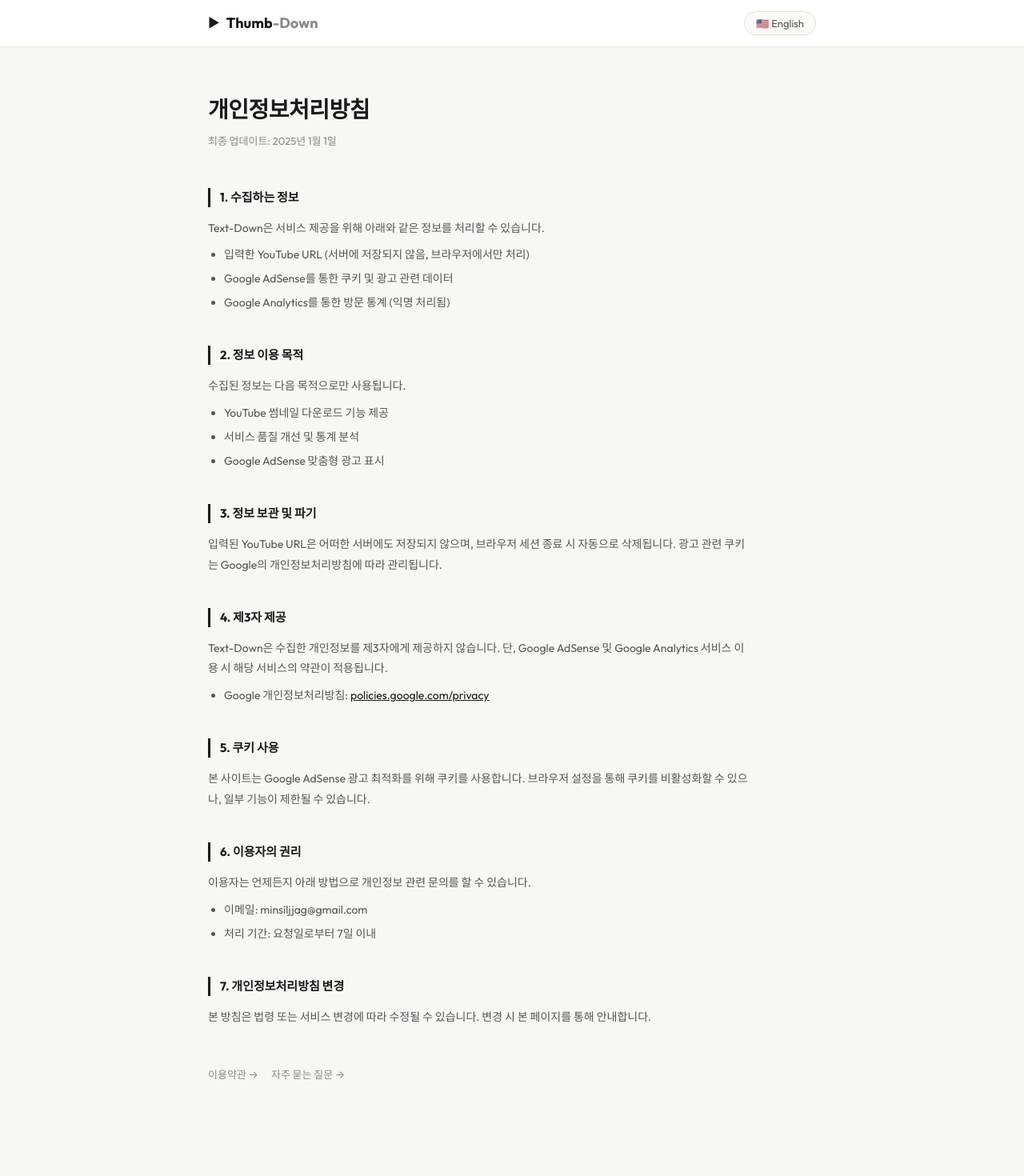
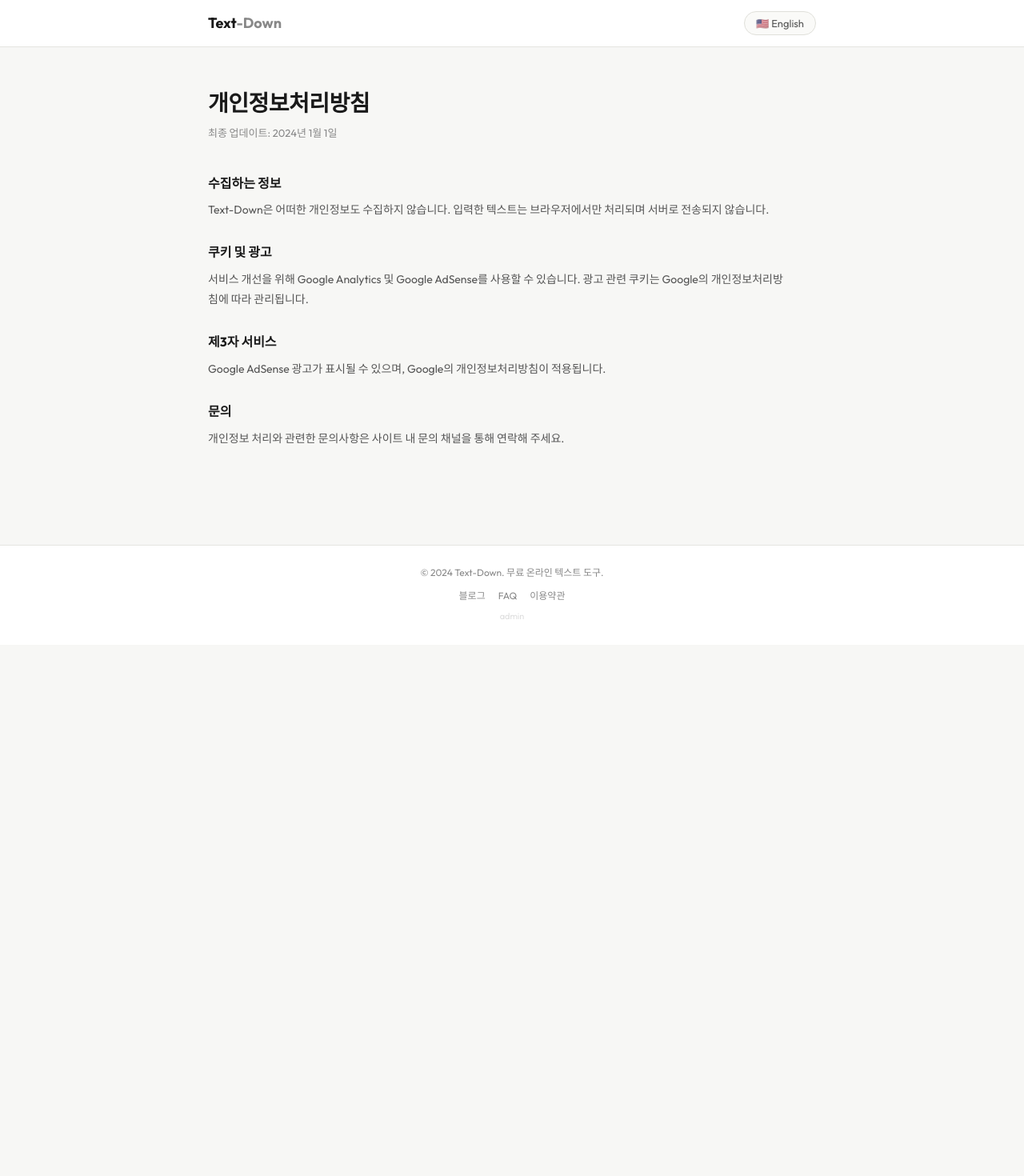
Before and after one commit to afterschoolrollbook/Text-Down, a Next.js app: page /privacy in a window 1280 px wide. Shown: the top 1470 px of the page at 80% size. After the commit the page ends 806 px from the top, so only its background shows below. Built offline with nearby package versions, Linux system fonts and the light colour scheme.

Commit message:
Add files via upload

```diff
--- a/pages/privacy.js
+++ b/pages/privacy.js
@@ -1,183 +1,67 @@
-import { useState, useEffect } from 'react'
+import { useState } from 'react'
 import Head from 'next/head'
 import Link from 'next/link'
 
-const CONTENT = {
+const META = {
   ko: {
-    metaTitle: '개인정보처리방침 | Text-Down',
-    metaDesc: 'Text-Down 개인정보처리방침 — 수집 정보, 이용 목적, 보관 기간을 안내합니다.',
-    title: '개인정보처리방침',
-    updated: '최종 업데이트: 2025년 1월 1일',
+    title: '개인정보처리방침 | Text-Down',
+    footer: '© 2024 Text-Down. 무료 온라인 텍스트 도구.',
+    langBtn: '🇺🇸 English',
+    heading: '개인정보처리방침',
+    updated: '최종 업데이트: 2024년 1월 1일',
     sections: [
-      {
-        title: '1. 수집하는 정보',
-        content: 'Text-Down은 서비스 제공을 위해 아래와 같은 정보를 처리할 수 있습니다.',
-        items: [
-          '입력한 YouTube URL (서버에 저장되지 않음, 브라우저에서만 처리)',
-          'Google AdSense를 통한 쿠키 및 광고 관련 데이터',
-          'Google Analytics를 통한 방문 통계 (익명 처리됨)',
-        ],
-      },
-      {
-        title: '2. 정보 이용 목적',
-        content: '수집된 정보는 다음 목적으로만 사용됩니다.',
-        items: [
-          'YouTube 썸네일 다운로드 기능 제공',
-          '서비스 품질 개선 및 통계 분석',
-          'Google AdSense 맞춤형 광고 표시',
-        ],
-      },
-      {
-        title: '3. 정보 보관 및 파기',
-        content: '입력된 YouTube URL은 어떠한 서버에도 저장되지 않으며, 브라우저 세션 종료 시 자동으로 삭제됩니다. 광고 관련 쿠키는 Google의 개인정보처리방침에 따라 관리됩니다.',
-      },
-      {
-        title: '4. 제3자 제공',
-        content: 'Text-Down은 수집한 개인정보를 제3자에게 제공하지 않습니다. 단, Google AdSense 및 Google Analytics 서비스 이용 시 해당 서비스의 약관이 적용됩니다.',
-        items: ['Google 개인정보처리방침: policies.google.com/privacy'],
-      },
-      {
-        title: '5. 쿠키 사용',
-        content: '본 사이트는 Google AdSense 광고 최적화를 위해 쿠키를 사용합니다. 브라우저 설정을 통해 쿠키를 비활성화할 수 있으나, 일부 기능이 제한될 수 있습니다.',
-      },
-      {
-        title: '6. 이용자의 권리',
-        content: '이용자는 언제든지 아래 방법으로 개인정보 관련 문의를 할 수 있습니다.',
-        items: ['이메일: minsiljjag@gmail.com', '처리 기간: 요청일로부터 7일 이내'],
-      },
-      {
-        title: '7. 개인정보처리방침 변경',
-        content: '본 방침은 법령 또는 서비스 변경에 따라 수정될 수 있습니다. 변경 시 본 페이지를 통해 안내합니다.',
-      },
+      { title: '수집하는 정보', content: 'Text-Down은 어떠한 개인정보도 수집하지 않습니다. 입력한 텍스트는 브라우저에서만 처리되며 서버로 전송되지 않습니다.' },
+      { title: '쿠키 및 광고', content: '서비스 개선을 위해 Google Analytics 및 Google AdSense를 사용할 수 있습니다. 광고 관련 쿠키는 Google의 개인정보처리방침에 따라 관리됩니다.' },
+      { title: '제3자 서비스', content: 'Google AdSense 광고가 표시될 수 있으며, Google의 개인정보처리방침이 적용됩니다.' },
+      { title: '문의', content: '개인정보 처리와 관련한 문의사항은 사이트 내 문의 채널을 통해 연락해 주세요.' },
     ],
-    linkTerms: '이용약관 →',
-    linkFaq: '자주 묻는 질문 →',
-    footer: '© 2024 Text-Down. 유튜브 썸네일 무료 다운로더.',
-    langBtn: '🇺🇸 English',
   },
   en: {
-    metaTitle: 'Privacy Policy | Text-Down',
-    metaDesc: 'Text-Down Privacy Policy — learn what information we collect and how we use it.',
-    title: 'Privacy Policy',
-    updated: 'Last updated: January 1, 2025',
+    title: 'Privacy Policy | Text-Down',
+    footer: '© 2024 Text-Down. Free Online Text Tools.',
+    langBtn: '🇰🇷 한국어',
+    heading: 'Privacy Policy',
+    updated: 'Last updated: January 1, 2024',
     sections: [
-      {
-        title: '1. Information We Collect',
-        content: 'Text-Down may process the following information to provide our service.',
-        items: [
-          'YouTube URLs you enter (never stored on any server — processed in your browser only)',
-          'Cookie and ad-related data via Google AdSense',
-          'Anonymous visit statistics via Google Analytics',
-        ],
-      },
-      {
-        title: '2. How We Use Information',
-        content: 'Collected information is used solely for the following purposes.',
-        items: [
-          'Providing the YouTube thumbnail download feature',
-          'Improving service quality and analyzing usage statistics',
-          'Displaying personalized ads via Google AdSense',
-        ],
-      },
-      {
-        title: '3. Data Retention & Deletion',
-        content: "YouTube URLs you enter are never stored on any server and are automatically cleared when you close your browser session. Ad-related cookies are managed in accordance with Google's Privacy Policy.",
-      },
-      {
-        title: '4. Third-Party Sharing',
-        content: "Text-Down does not share your personal information with third parties. However, when using Google AdSense or Google Analytics, those services' own terms apply.",
-        items: ['Google Privacy Policy: policies.google.com/privacy'],
-      },
-      {
-        title: '5. Cookies',
-        content: 'This site uses cookies to optimize Google AdSense ads. You may disable cookies in your browser settings, though some features may be limited.',
-      },
-      {
-        title: '6. Your Rights',
-        content: 'You may contact us at any time with privacy-related inquiries.',
-        items: ['Email: minsiljjag@gmail.com', 'Response time: within 7 days'],
-      },
-      {
-        title: '7. Changes to This Policy',
-        content: 'This policy may be updated due to legal or service changes. Updates will be announced on this page.',
-      },
+      { title: 'Information We Collect', content: 'Text-Down does not collect any personal information. Text you enter is processed entirely in your browser and is never sent to any server.' },
+      { title: 'Cookies & Advertising', content: 'We may use Google Analytics and Google AdSense to improve our service. Ad-related cookies are managed in accordance with Google\'s Privacy Policy.' },
+      { title: 'Third-Party Services', content: 'Google AdSense ads may be displayed. Google\'s privacy policy applies to their services.' },
+      { title: 'Contact', content: 'For any privacy-related inquiries, please reach out through the contact channel on the site.' },
     ],
-    linkTerms: 'Terms of Service →',
-    linkFaq: 'FAQ →',
-    footer: '© 2024 Text-Down. Free YouTube Thumbnail Downloader.',
-    langBtn: '🇰🇷 한국어',
   },
 }
 
-export default function Privacy() {
+export default function PrivacyPage() {
   const [lang, setLang] = useState('ko')
-
-  useEffect(() => {
-    const saved = localStorage.getItem('yt_lang')
-    if (saved && CONTENT[saved]) setLang(saved)
-  }, [])
-
-  const toggleLang = () => {
-    const next = lang === 'ko' ? 'en' : 'ko'
-    setLang(next)
-    localStorage.setItem('yt_lang', next)
-  }
-
-  const t = CONTENT[lang]
+  const t = META[lang]
 
   return (
     <>
       <Head>
-        <title>{t.metaTitle}</title>
-        <meta name="description" content={t.metaDesc} />
+        <title>{t.title}</title>
         <meta name="viewport" content="width=device-width, initial-scale=1" />
       </Head>
 
       <header className="header">
         <div className="wrap header-inner">
           <Link href="/" className="logo">
-            <div className="logo-icon">▶</div>
-            <span className="logo-text">Thumb<span>-Down</span></span>
+            <span className="logo-text">Text<span>-Down</span></span>
           </Link>
-          <button className="lang-btn" onClick={toggleLang}>{t.langBtn}</button>
+          <button className="lang-btn" onClick={() => setLang(l => l === 'ko' ? 'en' : 'ko')}>{t.langBtn}</button>
         </div>
       </header>
 
-      <main className="wrap" style={{ paddingTop: 56, paddingBottom: 80 }}>
-        <div style={{ maxWidth: 680 }}>
-          <h1 style={{ fontSize: 28, fontWeight: 900, letterSpacing: '-0.5px', marginBottom: 6 }}>
-            {t.title}
-          </h1>
-          <p style={{ color: 'var(--text3)', fontSize: 13, marginBottom: 48 }}>{t.updated}</p>
-
-          {t.sections.map((s, i) => (
-            <div key={i} className="section">
-              <h2 className="section-title">{s.title}</h2>
-              <div className="section-body">
-                {s.content && <p>{s.content}</p>}
-                {s.items && (
-                  <ul>
-                    {s.items.map((item, j) => (
-                      <li key={j}>
-                        {item.includes('policies.google.com') ? (
-                          <>
-                            {lang === 'ko' ? 'Google 개인정보처리방침: ' : 'Google Privacy Policy: '}
-                            <a href="https://policies.google.com/privacy" target="_blank" rel="noopener noreferrer" style={{ color: 'var(--accent)' }}>
-                              policies.google.com/privacy
-                            </a>
-                          </>
-                        ) : item}
-                      </li>
-                    ))}
-                  </ul>
-                )}
+      <main className="wrap" style={{ paddingTop: 48, paddingBottom: 80 }}>
+        <div style={{ maxWidth: 720 }}>
+          <h1 style={{ fontSize: 28, fontWeight: 900, letterSpacing: '-0.5px', marginBottom: 4 }}>{t.heading}</h1>
+          <p style={{ color: 'var(--text3)', fontSize: 13, marginBottom: 40 }}>{t.updated}</p>
+          <div style={{ display: 'flex', flexDirection: 'column', gap: 28 }}>
+            {t.sections.map((s, i) => (
+              <div key={i}>
+                <h2 style={{ fontSize: 16, fontWeight: 700, marginBottom: 8 }}>{s.title}</h2>
+                <p style={{ fontSize: 14, color: 'var(--text2)', lineHeight: 1.8 }}>{s.content}</p>
               </div>
-            </div>
-          ))}
-
-          <div style={{ marginTop: 48, display: 'flex', gap: 16 }}>
-            <Link href="/terms" style={{ color: 'var(--text3)', fontSize: 13, textDecoration: 'none' }}>{t.linkTerms}</Link>
-            <Link href="/faq" style={{ color: 'var(--text3)', fontSize: 13, textDecoration: 'none' }}>{t.linkFaq}</Link>
+            ))}
           </div>
         </div>
       </main>
@@ -185,23 +69,14 @@
       <footer className="footer">
         <div className="wrap">
           <p className="footer-text">{t.footer}</p>
+          <div style={{ display: 'flex', gap: 16, justifyContent: 'center', marginTop: 10 }}>
+            <Link href="/blog" style={{ color: '#888', fontSize: 12, textDecoration: 'none' }}>블로그</Link>
+            <Link href="/faq" style={{ color: '#888', fontSize: 12, textDecoration: 'none' }}>FAQ</Link>
+            <Link href="/terms" style={{ color: '#888', fontSize: 12, textDecoration: 'none' }}>이용약관</Link>
+          </div>
           <Link href="/admin" className="admin-link">admin</Link>
         </div>
       </footer>
-
-      <style jsx>{`
-        .section { margin-bottom: 40px; }
-        .section-title {
-          font-size: 15px; font-weight: 700; color: var(--text);
-          margin-bottom: 14px; padding-left: 12px;
-          border-left: 3px solid var(--accent);
-        }
-        .section-body { color: var(--text2); font-size: 14px; line-height: 1.85; }
-        .section-body p { margin-bottom: 8px; }
-        .section-body ul { list-style: disc; padding-left: 20px; margin-top: 8px; }
-        .section-body ul li { margin-bottom: 4px; }
-        .section-body a:hover { text-decoration: underline; }
-      `}</style>
     </>
   )
 }
```
Also changed, not shown: pages/terms.js (+40 -149 lines).
